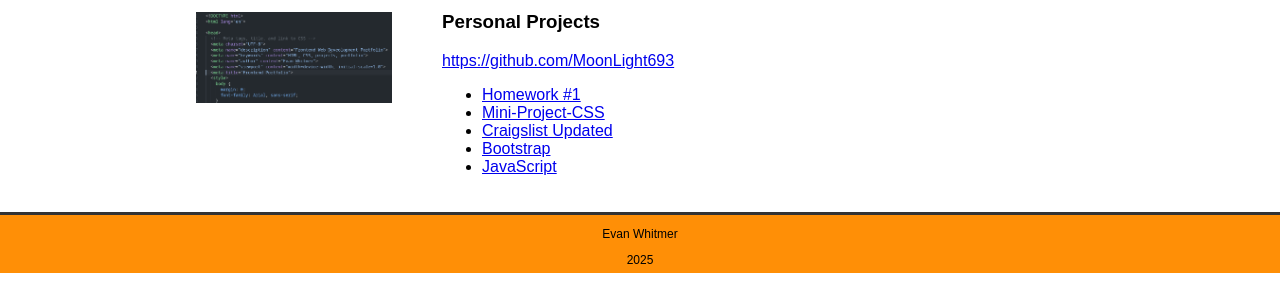
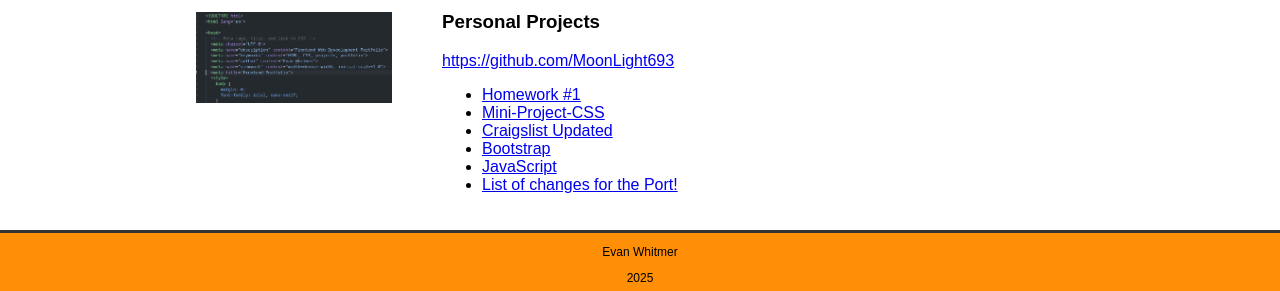
Before and after one commit to MoonLight693/Front-end-CSC-351-B, a plain HTML site: page index.html in a window 1280 px wide. Shown: the part 734-1025 px from the top of the page. Drawn offline with Linux system fonts and the light colour scheme.

Commit message:
port changes

```diff
--- a/index.html
+++ b/index.html
@@ -93,6 +93,8 @@
             <li><a href="http://10.26.1.113/whitmere001/Craigslist/index.html">Craigslist Updated</a></li>
             <li><a href="http://10.26.1.113/whitmere001/group-CSS-part-3-bootstrap/Auto-redo/index.html">Bootstrap</a></li>
             <li><a href="http://10.26.1.113/whitmere001/Javascript-individual/">JavaScript</a></li>
+            <li><a href="../port done.pdf" download="Port changed.pdf">List of changes for the Port!</a></li>
+
           </ul>
         </article>
       </div>
```
Also changed, not shown: 1 other file.
